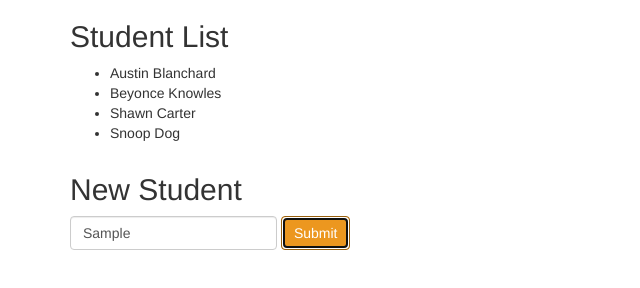
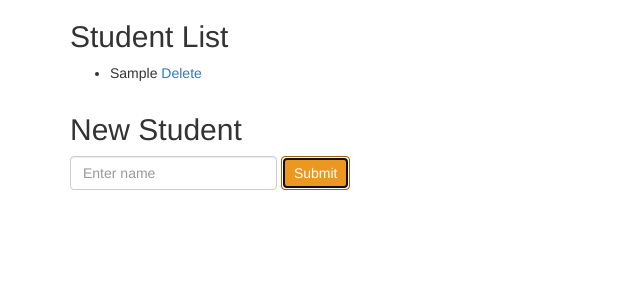
Before and after one commit to kellimargaret/Student-Roster, a plain HTML site: page index.html in a window 1280 px wide. Both pictures are taken after typing "Sample" into the empty fields and a click on the button "Submit". Shown: the whole page, without its empty margins (0-640 px from the left). Drawn offline with nearby package versions, Linux system fonts and the light colour scheme.

Commit message:
Add delete student function.

```diff
--- a/index.html
+++ b/index.html
@@ -13,7 +13,7 @@
             <h2>Student List</h2>
             <ul>
               <li ng-repeat="item in students">
-                {{item.name}}
+                {{item.name}} <a ng-click="deleteStudent(item)">Delete</a>
               </li>
             </ul>
           </div>
@@ -26,6 +26,7 @@
               <button type="submit" class="btn btn-warning">Submit</button>
             </form>
           </div>
+          </div>
         </div>
       </div>
   </body>
--- a/js/StudentsController.js
+++ b/js/StudentsController.js
@@ -1,8 +1,11 @@
 studentRoster.controller('StudentsCtrl', function StudentsCtrl($scope) {
-    $scope.students = [
-        { name: "Austin Blanchard" },
-        { name: "Beyonce Knowles" },
-        { name: "Shawn Carter "},
-        { name: "Snoop Dog"}
-    ]
+    $scope.students = [];
+    $scope.addStudent = function() {
+      $scope.students.push({ name: $scope.studentName });
+      $scope.studentName = null;
+    };
+    $scope.deleteStudent = function(student) {
+      var index = $scope.students.indexOf(student);
+      $scope.students.splice(index, 1);
+    };
 });
```
